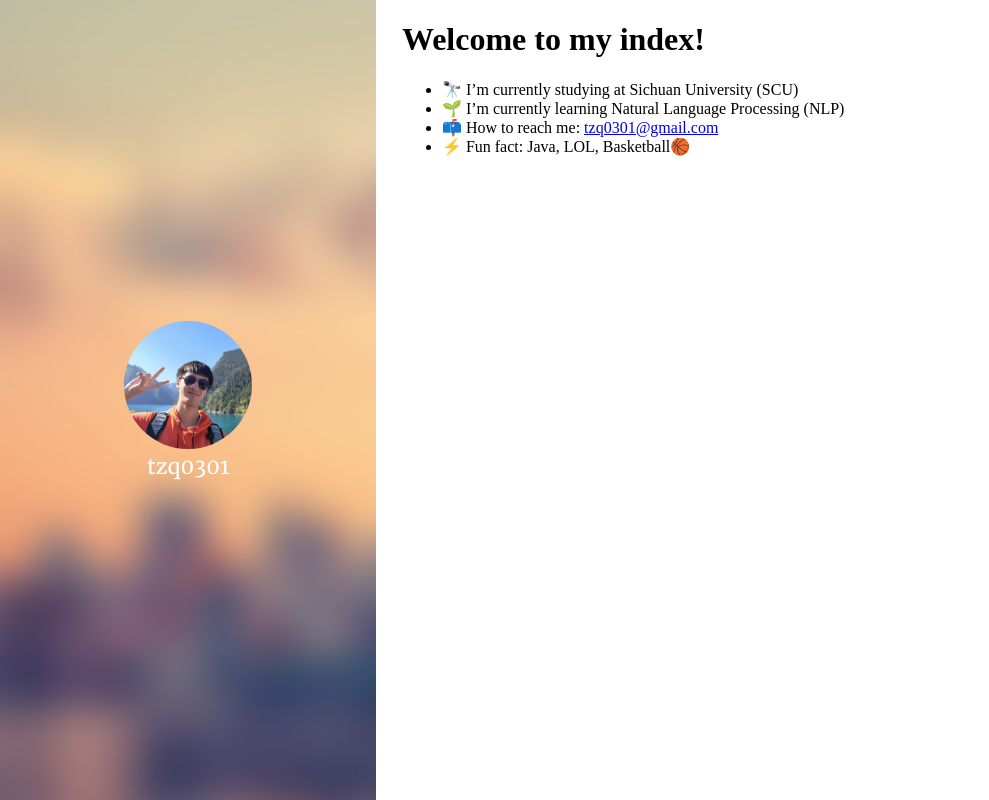
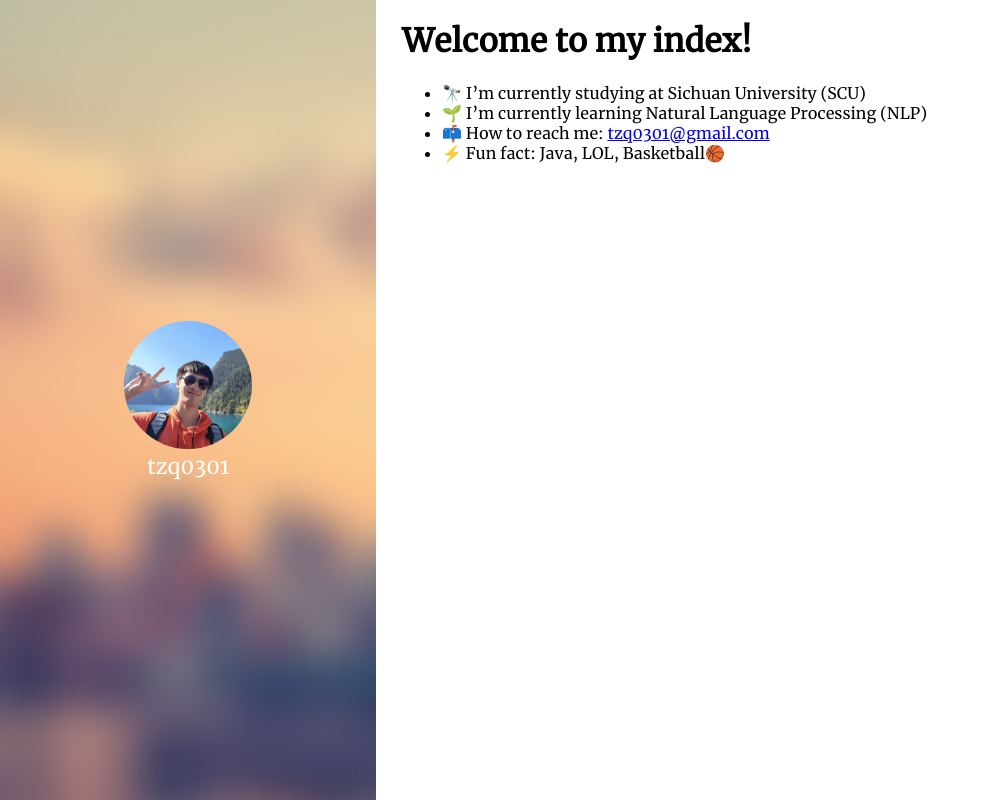
Before and after one commit to tzq0301/tzq0301-index-page, a Vue app: page / in a window 1280 px wide. Shown: the whole page, without its empty margins (0-989 px from the left). Built offline with nearby package versions, Linux system fonts and the light colour scheme.

Commit message:
feat(*): 将字体提取到公共 less 文件中

```diff
--- a/src/components/index/MyDetail.vue
+++ b/src/components/index/MyDetail.vue
@@ -1,6 +1,6 @@
 <template>
   <div>
-    <MdContainer :markdown="markdown"/>
+    <MdContainer class="md" :markdown="markdown"/>
   </div>
 </template>
 
@@ -17,6 +17,10 @@ const markdown = `
 `.trim();
 </script>
 
-<style scoped>
+<style scoped lang="less">
+@import url(/src/css/fonts);
 
+.md {
+  font-family: merriweatherRegular, serif;
+}
 </style>
--- a/src/components/index/MyIntroduction.vue
+++ b/src/components/index/MyIntroduction.vue
@@ -12,6 +12,8 @@ const name = "tzq0301";
 </script>
 
 <style scoped lang="less">
+@import url(/src/css/fonts);
+
 #container {
   display: flex;
   flex-direction: column;
@@ -32,9 +34,4 @@ const name = "tzq0301";
   font-size: 16pt;
   color: white;
 }
-
-@font-face {
-  font-family: merriweatherRegular;
-  src: url("/public/fonts/Merriweather/Merriweather-Regular.ttf");
-}
 </style>
--- a/src/components/md/MdContainer.vue
+++ b/src/components/md/MdContainer.vue
@@ -3,7 +3,7 @@
 </template>
 
 <script setup lang="ts">
-import { computed, defineProps } from 'vue'
+import { computed } from 'vue'
 import { marked } from "marked";
 
 const props = defineProps({
--- /dev/null
+++ b/src/css/fonts.less
@@ -0,0 +1,4 @@
+@font-face {
+  font-family: merriweatherRegular;
+  src: url("/public/fonts/Merriweather/Merriweather-Regular.ttf");
+}
```
